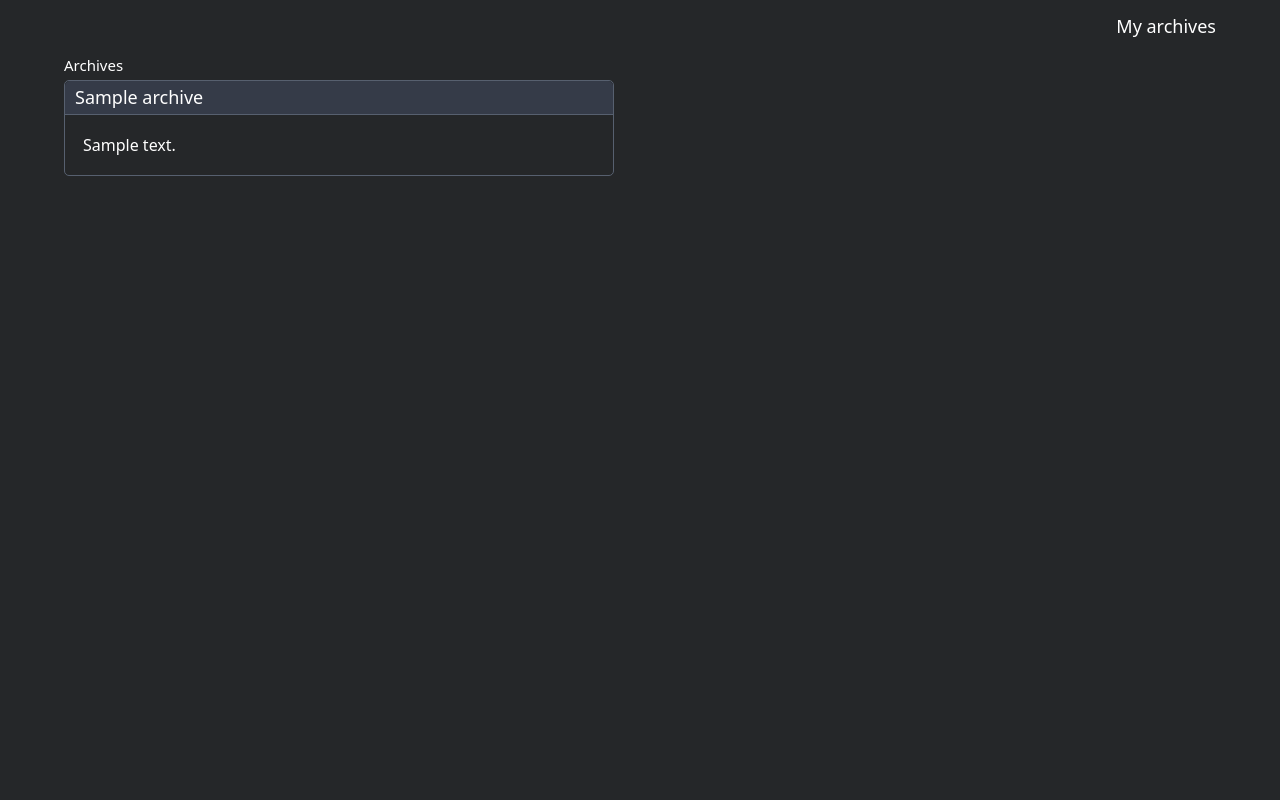
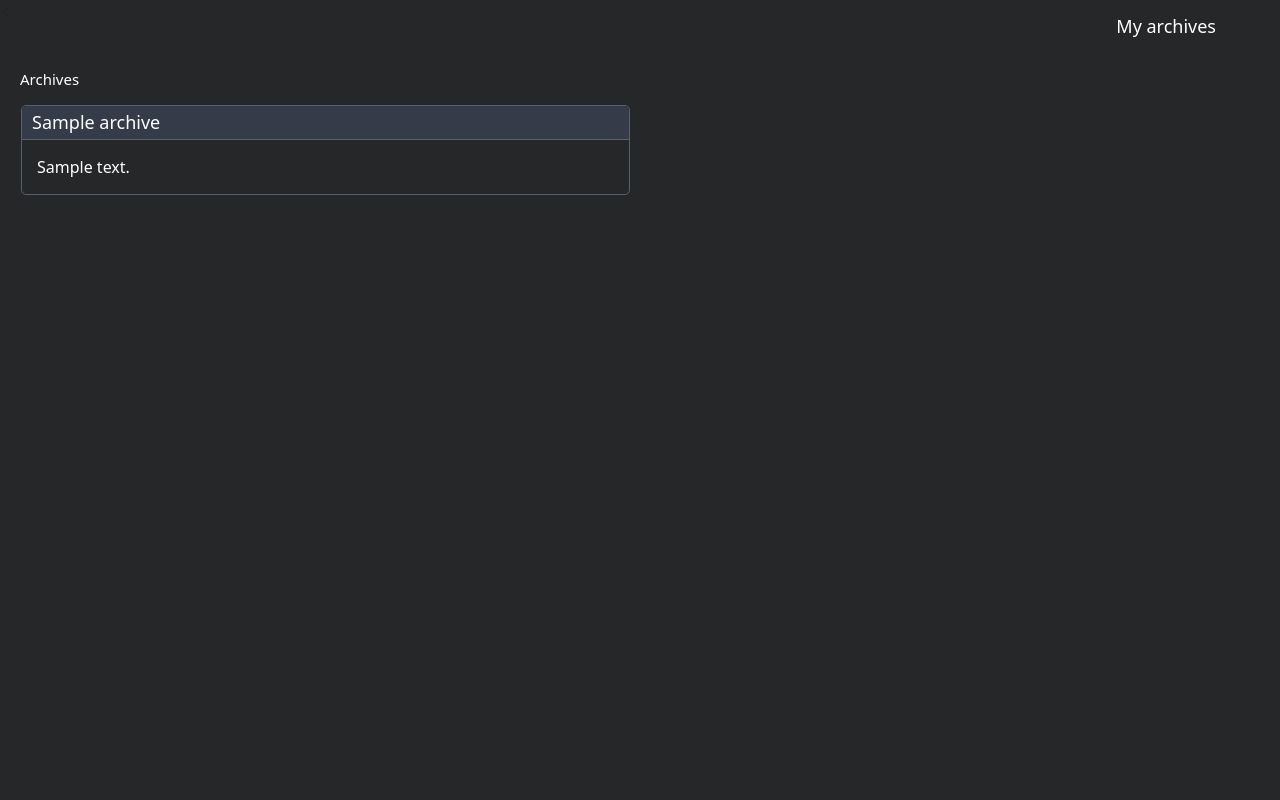
Before and after one commit to xxPHDEVxx/Notes, a PHP site: the page made by view/view_archives.php in a window 1280 px wide. Run offline with PHP 8.4, Linux system fonts and the light colour scheme; the template is opened without the code that fills it: most values are stand-ins (such as "Sample title", 1, 10 or a date in 2020); data that the repository does not hold is empty.

Commit message:
feat(view-archives): implémentation du menu burger + methode shared_by + get_shared_note + style correspondant

```diff
--- a/controller/ControllerMain.php
+++ b/controller/ControllerMain.php
@@ -4,11 +4,12 @@ require_once "framework/View.php";
 require_once "model/User.php";
 require_once "framework/Tools.php";
 
+
 class ControllerMain extends Controller {
     const UPLOAD_ERR_OK = 0;
     public function index() : void {
        if($this->user_logged()) {
-            (new View("archives"))->show(["archives"=>$this->get_user_or_false()->get_archives()]);//$this->redirect("note", "index");
+            $this->redirect("user", "my_archives");
         } else {
            $this->login();
         }
@@ -30,4 +31,7 @@ public function login() : void {
     (new View("login"))->show(["mail" => $mail, "password" => $password, "errors" => $errors]);
 
 }
+
+
+
 }
--- a/css/style.css
+++ b/css/style.css
@@ -1,15 +1,19 @@
 
-*{
+/**{
     margin:0;
     padding:0;
     box-sizing: border-box;
-}
-body{
+}*/
 
+body, html{
+   height: 100%;
+   margin: 0;
+   padding: 0;
    background-color: #252729;
    overflow: hidden;
 
 }
+/* login et signup */
 .container{
     max-width: 500px;
     padding: 0 20px;
@@ -106,6 +110,7 @@ body{
    list-style-type: none;
 }
 
+/* My archives */
 
 h1{
     position: absolute;
@@ -117,31 +122,42 @@ h1{
 }
 h2{
     color: white;
-    position: absolute;
+
+
+
+   position: fixed;
     font-size: 15px;
     font-weight: 500;
-    top: 7%;
-    left: 5%;
+    top: 70px;
+    left: 20px;
+
 
 }
-.my_archives{
-    max-width: 500px;
 
-    padding: 0 20px;
+.my-archives {
+    display: flex;
+    flex-wrap: wrap;
+    margin: 10px;
+    position: fixed;
+    top: 90px;
+    right: 1px;
+    left: 1px;
 }
-.note_archivee{
+.note-archivee{
 
     border:1.5px solid  #57606f;
     color: white;
     border-radius: 5px;
-    width: 43%;
+    width: calc(50% - 20px);
     background: #252729;
-    position: absolute;
-    left: 5%;
-    top: 10%;
+    margin: 5px 10px 10px 10px
+}
+.link-note-archivee{
+    text-decoration: none;
+    color:inherit;
 
 }
-.note_archivee .note_title{
+.note-archivee .note-title{
     font-size: 18px;
     border-bottom: 1.5px solid #57606f;
     border-top-right-radius:5px ;
@@ -149,7 +165,95 @@ h2{
     padding:3px 10px;
     background: #353b48;
 
+
 }
-.note_archivee .note_content{
-    padding: 18px;
+.note-archivee .note-content{
+    padding: 15px;
 }
+
+.note-archivee .note-content .content {
+    display:-webkit-box;
+    -webkit-box-orient: vertical;
+    -webkit-line-clamp: 2;
+    overflow: hidden;
+}
+
+
+
+
+
+
+ /*  menu burger */
+  .menu {
+    position: fixed;
+    height: 100%;
+    top: 0;
+}
+  #hamburger {
+    display: none;
+  }
+
+  #hamburger-logo{
+    cursor: pointer;
+    background-color: #252729;
+    width: 200px;
+    display: block;
+    color: darkgrey;
+    /* Pour que le menu hamburger s'affiche toujours */
+    text-align: right;
+    /* Pour que le menu hamburger soit "rangé" par défaut */
+    transform: translateX(-120px);
+    padding:10px;
+}
+
+  #hamburger-logo::before{
+    content: '☰' ;
+    border: 0.5px solid  darkgray;
+    padding: 3px 12px 5px 12px;
+    border-radius: 5px;
+    font-size: 25px;
+    line-height: 1; display: inline-block;
+   }
+
+  #hamburger:checked ~ #hamburger-logo::before{
+    content: '✕';
+    border: none;
+}
+
+#hamburger:checked ~ #hamburger-logo {
+    background-color: #2f3542;
+}
+
+#burger-title{
+    color:#f39c12;
+    font-weight: 600;
+    font-size: 20px;
+    position: absolute;
+    top: 10px;
+    left: 10px;
+ }
+
+  nav {
+    display: flex;
+    flex-direction: column;
+    background:#2f3542;
+    overflow: hidden;
+    width: 200px;
+    height: 100%;
+    transform: translateX(-200px);
+  }
+
+  #hamburger-logo, nav {
+    transition: 0.1s;
+  }
+
+  #hamburger:checked ~ #hamburger-logo,
+  #hamburger:checked ~ nav {
+    transform: translate(0);
+  }
+
+  nav a {
+    color: white;
+    text-decoration: none;
+    padding: 10px;
+  }
--- a/view/view_archives.php
+++ b/view/view_archives.php
@@ -13,20 +13,29 @@
 </head>
 <body>
 
-    <div class="my_archives">
-        <h1>My archives</h1>
-        <h2>Archives</h2>
-        <div class="note_archivee">
+<h1>My archives</h1>
+
+
+<h2>Archives</h2>
+        < <div class="my-archives">
+
             <?php if (count($archives) != 0): ?>
                 <?php foreach ($archives as $archive): ?>
-                    <div class="note_title"><?=$archive["title"]?></div>
-                    <div class="note_content"><?= $archive["content"]?></div>
+
+                    <div class="note-archivee">
+                        <div class="note-title"><?=$archive["title"]?></div>
+                        <a class="link-note-archivee" href="#">
+                        <div class="note-content">
+                            <div class="content"><?= $archive["content"]?></div>
+                        </div>
+                        </a>
+                    </div>
 
                 <?php endforeach; ?>
             <?php endif; ?>
         </div>
-    </div>
 
+<?php (new View("menu"))->show(["names"=>$names]); ?>
 
 
 </body>
```
Also changed, not shown: controller/ControllerUser.php (+27 -0 lines), model/Note.php (+6 -6 lines), model/User.php (+18 -2 lines), view/view_menu.php (added, +35 -0 lines).
